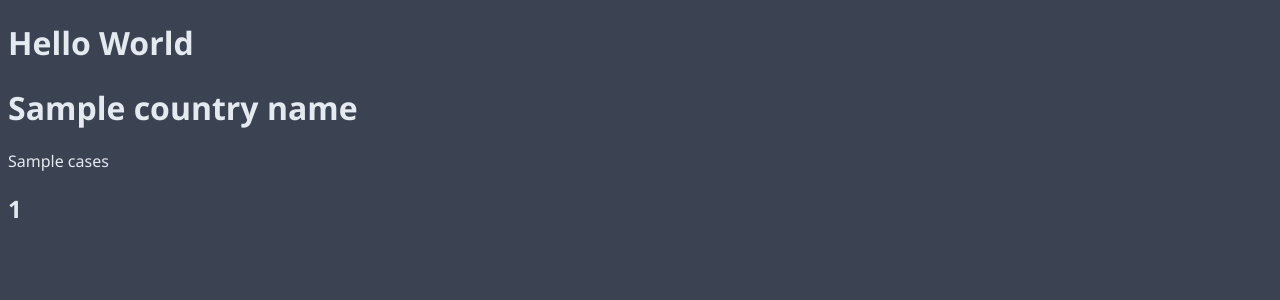
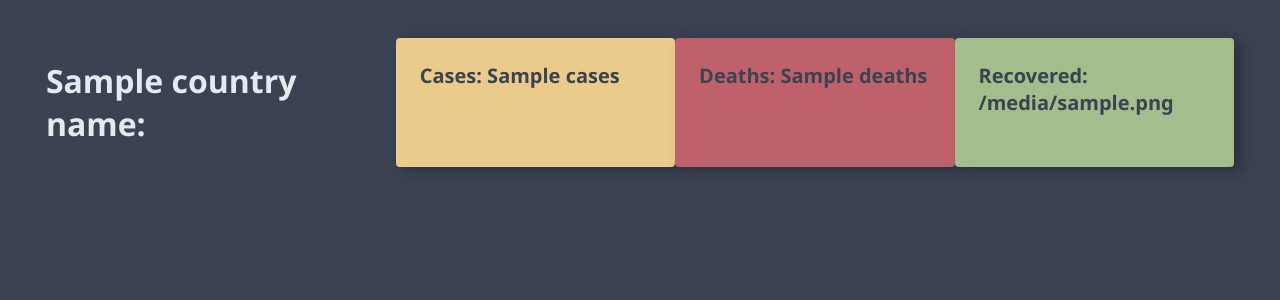
Before and after one commit to PUC-DISCIPLINAS/monitorcoviddjango-monitor-covid-andrew-joaoguimb, a Django app: template codigo/templates/dashboard/country_page.html in a window 1280 px wide. Shown: the part 106-406 px from the top of the page. Run offline with Django 3.2, Linux system fonts and the light colour scheme; the template is opened without the code that fills it: most values are stand-ins (such as "Sample title", 1, 10 or a date in 2020).

Commit message:
style: customize country page

```diff
--- a/codigo/covid/views.py
+++ b/codigo/covid/views.py
@@ -39,7 +39,6 @@ def country_view(request, *args, **kwargs):
         country_covid_data = Covid.objects.get(id=country_id)
         context['countryName'] = Country.objects.get(id=country_id).name
         context['data'] = country_covid_data
-        print(context['data'].deaths)
     return render(request, 'dashboard/country_page.html', context)
 
 
--- a/codigo/templates/dashboard/country_page.html
+++ b/codigo/templates/dashboard/country_page.html
@@ -1,9 +1,18 @@
 {% extends "base.html" %}
 {% block content %}
-<h1>Hello World</h1>
 
-<h1>{{ countryName }}</h1>
-<p>{{ data.cases }}</p>
-<h2> {{ totalDeaths }} </h2>
+<div class="flex">
+    <h1>{{ countryName }}: </h1>
+    <div class="card warning">
+        <span>Cases: {{ data.cases }}</span>
+    </div>
+    <div class="card error">
+        <span>Deaths: {{ data.deaths }}</span>
+    </div>
+    <div class="card success">
+        <span>Recovered: {{ data.recovered }}</span>
+    </div>
+</div>
+
 
 {% endblock content %}
```
